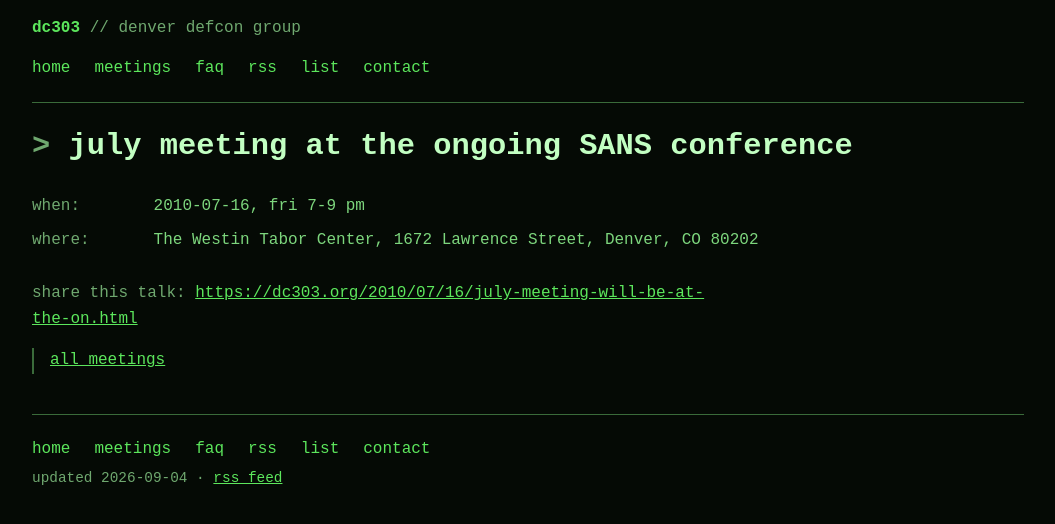
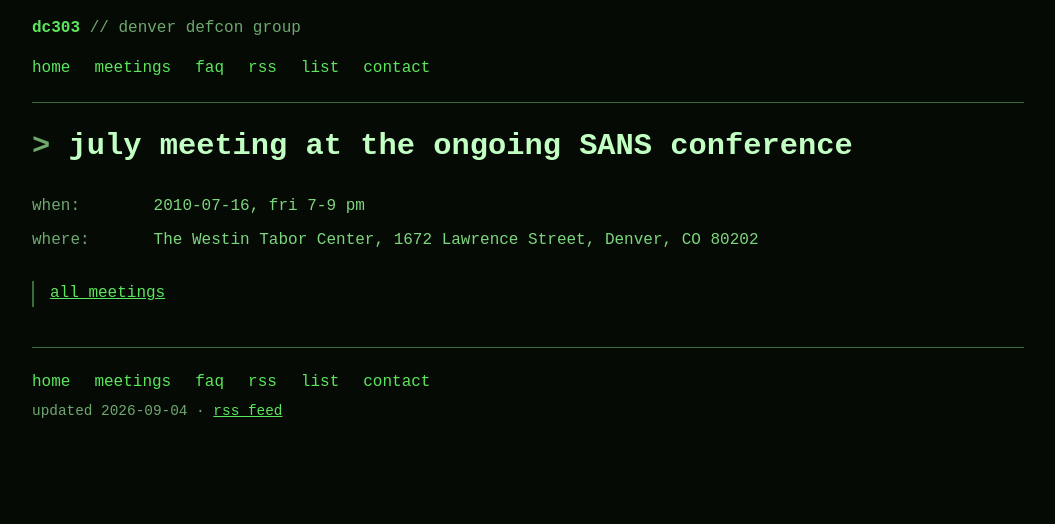
Before and after one commit to dc303-meetup/dc303-meetup.github.io, a Jekyll site: the page built from _posts/2010-07-16-july-meeting-will-be-at-the-on.md, in a window 1280 px wide. Shown: the top 524 px of the page, without its empty margins (112-1167 px from the left). Built offline with Jekyll 4.4.1, drawn with Linux system fonts in a browser that asks for light colours.

Commit message:
Remove redundant link listing in individual meetup pages

```diff
--- a/_layouts/meetup.html
+++ b/_layouts/meetup.html
@@ -5,10 +5,6 @@
   A single meetup's permalink page — where the RSS feed and search engines land. The
   default layout has already printed the title as the <h1>, so this only adds the facts
   and the write-up.
-
-  The share line prints this talk's own canonical URL as plain, copyable text: a speaker
-  who wants to point people at their talk lands here from the clickable title on the
-  meetings list, then copies the link.
 {%- endcomment -%}
 {%- include venue.html post=page -%}
 <div class="meetup meetup--solo">
@@ -18,6 +14,4 @@
   </div>
 </div>
 
-<p class="meetup__share"><span class="muted">share this talk:</span> <a href="{{ page.url | relative_url }}">{{ page.url | absolute_url }}</a></p>
-
 <p class="notice"><a href="{{ '/meetings/' | relative_url }}">all meetings</a></p>
--- a/assets/css/style.css
+++ b/assets/css/style.css
@@ -267,12 +267,6 @@
 
 .meetup__presenter { margin: 0 0 var(--space-3); }
 
-/* Canonical link on a single talk's page, for a speaker to copy and share. */
-.meetup__share {
-  margin-top: var(--space-4);
-  overflow-wrap: anywhere;
-}
-
 .meetup__body { overflow-wrap: break-word; }
 .meetup__body > :first-child { margin-top: 0; }
 .meetup__body > :last-child { margin-bottom: 0; }
```
